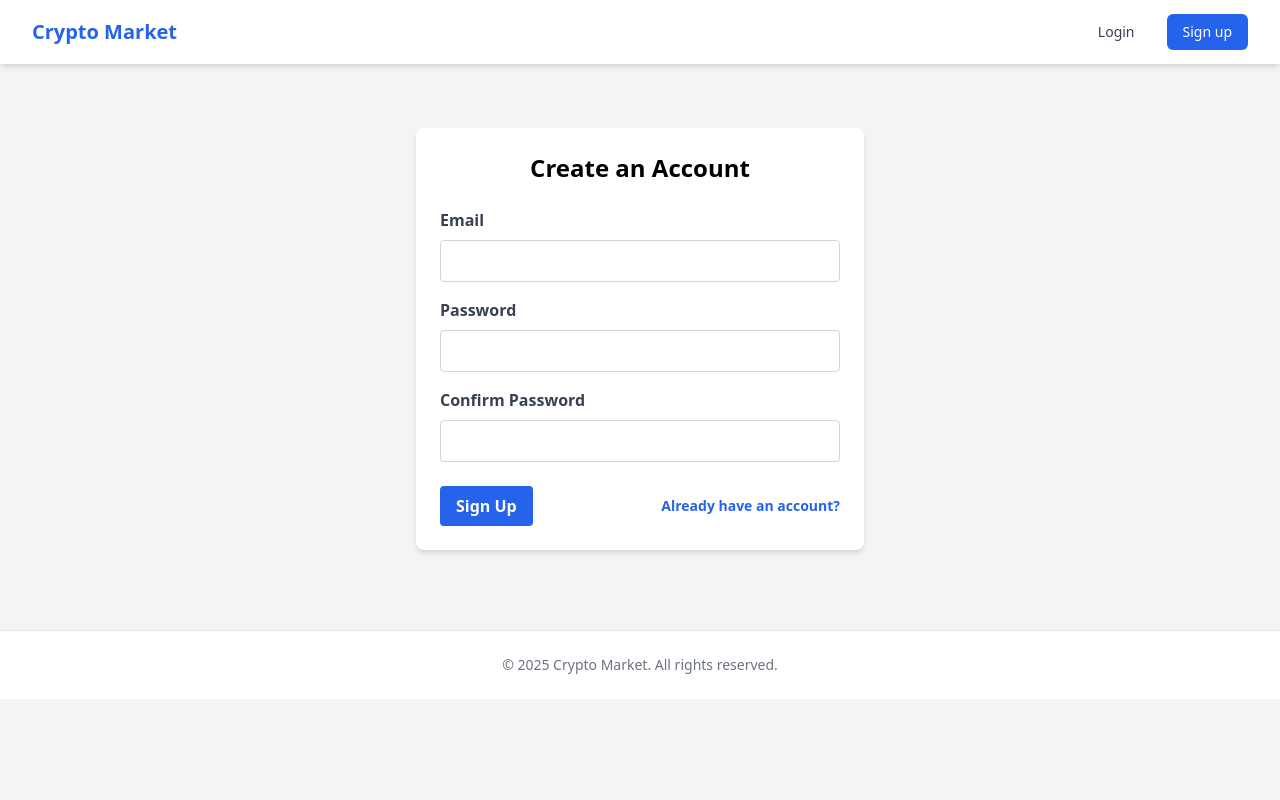
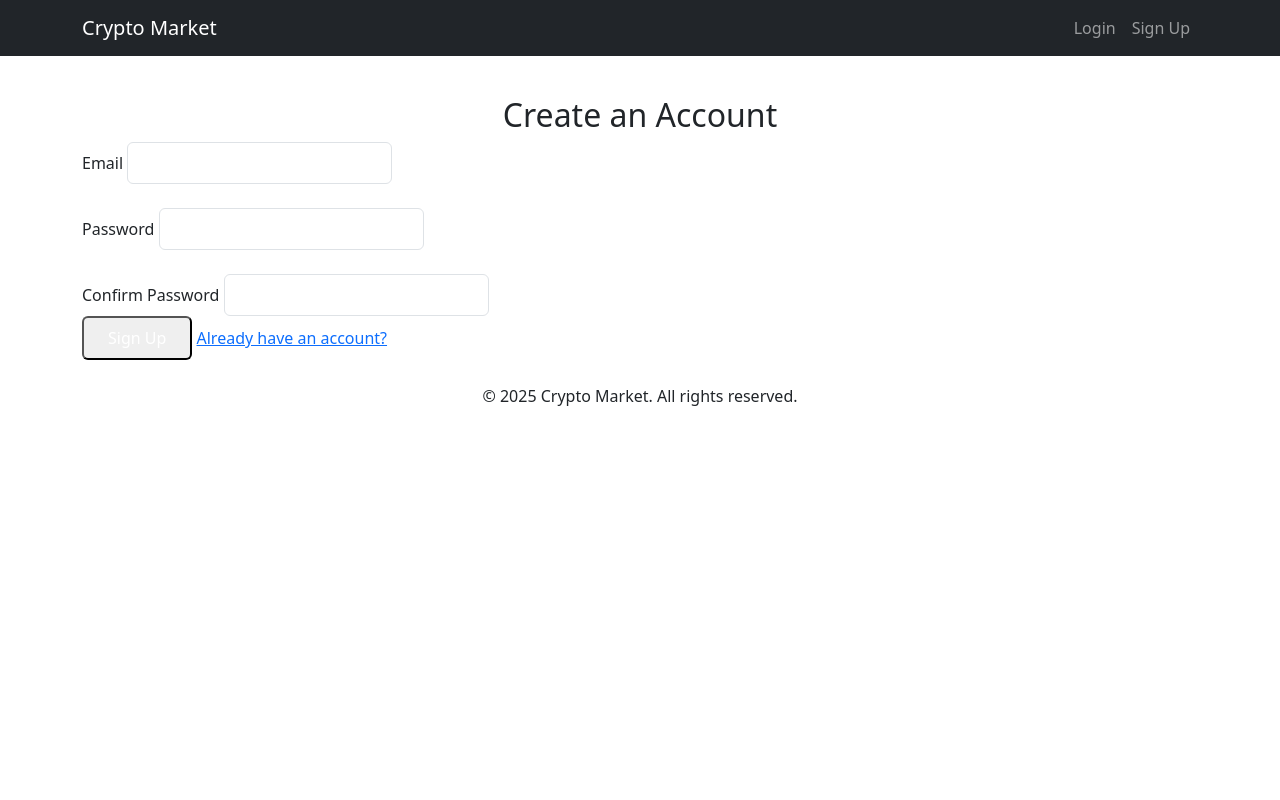
Before and after one commit to DevyRuxpin/crypto-market-app, a Flask app: page /signup in a window 1280 px wide. Run offline with Flask 3, Linux system fonts and the light colour scheme.

Commit message:
Update base.html

```diff
--- a/templates/base.html
+++ b/templates/base.html
@@ -3,70 +3,77 @@
 <head>
     <meta charset="UTF-8">
     <meta name="viewport" content="width=device-width, initial-scale=1.0">
-    <title>{% block title %}Crypto Market{% endblock %}</title>
-    <link href="https://cdn.jsdelivr.net/npm/tailwindcss@2.2.19/dist/tailwind.min.css" rel="stylesheet">
-    <script src="https://cdn.jsdelivr.net/npm/chart.js"></script>
-    {% block extra_head %}{% endblock %}
+    <title>Crypto Market - {% block title %}{% endblock %}</title>
+
+    <!-- Bootstrap CSS -->
+    <link href="https://cdn.jsdelivr.net/npm/bootstrap@5.3.0/dist/css/bootstrap.min.css" rel="stylesheet">
+
+    <!-- Font Awesome -->
+    <link rel="stylesheet" href="https://cdnjs.cloudflare.com/ajax/libs/font-awesome/6.0.0/css/all.min.css">
+
+    <!-- Chart.js (Updated to correct URL) -->
+    <script src="https://cdn.jsdelivr.net/npm/chart.js@4.4.1/dist/chart.umd.js"></script>
+
+    <!-- Custom CSS -->
+    <link rel="stylesheet" href="{{ url_for('static', filename='css/style.css') }}">
+
+    {% block head_extra %}{% endblock %}
 </head>
-<body class="bg-gray-100 min-h-screen">
-    <nav class="bg-white shadow-md">
-        <div class="max-w-7xl mx-auto px-4 sm:px-6 lg:px-8">
-            <div class="flex justify-between h-16">
-                <div class="flex">
-                    <div class="flex-shrink-0 flex items-center">
-                        <a href="{{ url_for('dashboard') if current_user.is_authenticated else url_for('index') }}" class="text-blue-600 font-bold text-xl">
-                            Crypto Market
-                        </a>
-                    </div>
-                </div>
-                <div class="flex items-center">
+<body>
+    <!-- Navigation -->
+    <nav class="navbar navbar-expand-lg navbar-dark bg-dark">
+        <div class="container">
+            <a class="navbar-brand" href="{{ url_for('index') }}">Crypto Market</a>
+            <button class="navbar-toggler" type="button" data-bs-toggle="collapse" data-bs-target="#navbarNav" aria-controls="navbarNav" aria-expanded="false" aria-label="Toggle navigation">
+                <span class="navbar-toggler-icon"></span>
+            </button>
+            <div class="collapse navbar-collapse" id="navbarNav">
+                <ul class="navbar-nav me-auto">
                     {% if current_user.is_authenticated %}
-                        <div class="hidden md:ml-6 md:flex md:items-center md:space-x-4">
-                            <a href="{{ url_for('dashboard') }}" class="px-3 py-2 rounded-md text-sm font-medium text-gray-700 hover:text-gray-900 hover:bg-gray-50">Dashboard</a>
-                        </div>
-                        <div class="ml-4 flex items-center md:ml-6">
-                            <div class="ml-3 relative">
-                                <div>
-                                    <button type="button" class="max-w-xs bg-white rounded-full flex items-center text-sm focus:outline-none focus:ring-2 focus:ring-offset-2 focus:ring-blue-500" id="user-menu-button" aria-expanded="false" aria-haspopup="true">
-                                        <span class="sr-only">Open user menu</span>
-                                        <span class="h-8 w-8 rounded-full bg-blue-100 flex items-center justify-center">
-                                            <span class="text-blue-800 font-medium">{{ current_user.email[0].upper() }}</span>
-                                        </span>
-                                    </button>
-                                </div>
-                                <div class="hidden origin-top-right absolute right-0 mt-2 w-48 rounded-md shadow-lg py-1 bg-white ring-1 ring-black ring-opacity-5 focus:outline-none" id="user-menu" role="menu" aria-orientation="vertical" aria-labelledby="user-menu-button" tabindex="-1">
-                                    <span class="block px-4 py-2 text-sm text-gray-700">{{ current_user.email }}</span>
-                                    <a href="{{ url_for('logout') }}" class="block px-4 py-2 text-sm text-gray-700 hover:bg-gray-100" role="menuitem" tabindex="-1">Sign out</a>
-                                </div>
-                            </div>
-                        </div>
+                    <li class="nav-item">
+                        <a class="nav-link" href="{{ url_for('dashboard') }}">Dashboard</a>
+                    </li>
+                    {% endif %}
+                </ul>
+                <ul class="navbar-nav">
+                    {% if current_user.is_authenticated %}
+                    <li class="nav-item">
+                        <a class="nav-link" href="{{ url_for('logout') }}">Logout</a>
+                    </li>
                     {% else %}
-                        <div class="flex items-center space-x-4">
-                            <a href="{{ url_for('login') }}" class="px-4 py-2 rounded-md text-sm font-medium text-gray-700 hover:text-gray-900 hover:bg-gray-50">Login</a>
-                            <a href="{{ url_for('signup') }}" class="px-4 py-2 rounded-md text-sm font-medium bg-blue-600 text-white hover:bg-blue-700">Sign up</a>
-                        </div>
+                    <li class="nav-item">
+                        <a class="nav-link" href="{{ url_for('login') }}">Login</a>
+                    </li>
+                    <li class="nav-item">
+                        <a class="nav-link" href="{{ url_for('signup') }}">Sign Up</a>
+                    </li>
                     {% endif %}
-                </div>
+                </ul>
             </div>
         </div>
     </nav>
 
-    <main class="max-w-7xl mx-auto px-4 sm:px-6 lg:px-8 py-8">
+    <!-- Flash messages -->
+    <div class="container mt-3">
         {% with messages = get_flashed_messages() %}
-            {% if messages %}
-                <div class="mb-6">
-                    {% for message in messages %}
-                        <div class="bg-yellow-100 border-l-4 border-yellow-500 text-yellow-700 p-4 mb-2" role="alert">
-                            <p>{{ message }}</p>
-                        </div>
-                    {% endfor %}
-                </div>
-            {% endif %}
+        {% if messages %}
+        <div class="alert alert-info">
+            <ul class="mb-0">
+                {% for message in messages %}
+                <li>{{ message }}</li>
+                {% endfor %}
+            </ul>
+        </div>
+        {% endif %}
         {% endwith %}
+    </div>
 
+    <!-- Main content -->
+    <main class="container py-4">
         {% block content %}{% endblock %}
     </main>
 
+    <!-- Footer -->
     <footer class="bg-white mt-12 py-6 border-t">
         <div class="max-w-7xl mx-auto px-4 sm:px-6 lg:px-8">
             <p class="text-center text-gray-500 text-sm">
@@ -75,27 +82,11 @@
         </div>
     </footer>
 
+    <!-- Bootstrap JS Bundle -->
+    <script src="https://cdn.jsdelivr.net/npm/bootstrap@5.3.0/dist/js/bootstrap.bundle.min.js"></script>
 
-    <script>
-        document.addEventListener('DOMContentLoaded', function() {
-            // User menu toggle
-            const userMenuButton = document.getElementById('user-menu-button');
-            const userMenu = document.getElementById('user-menu');
-
-            if (userMenuButton && userMenu) {
-                userMenuButton.addEventListener('click', function() {
-                    userMenu.classList.toggle('hidden');
-                });
-
-                // Close menu when clicking outside
-                document.addEventListener('click', function(event) {
-                    if (!userMenuButton.contains(event.target) && !userMenu.contains(event.target)) {
-                        userMenu.classList.add('hidden');
-                    }
-                });
-            }
-        });
-    </script>
+    <!-- Custom JS -->
+    <script src="{{ url_for('static', filename='js/main.js') }}"></script>
 
     {% block scripts %}{% endblock %}
 </body>
```
